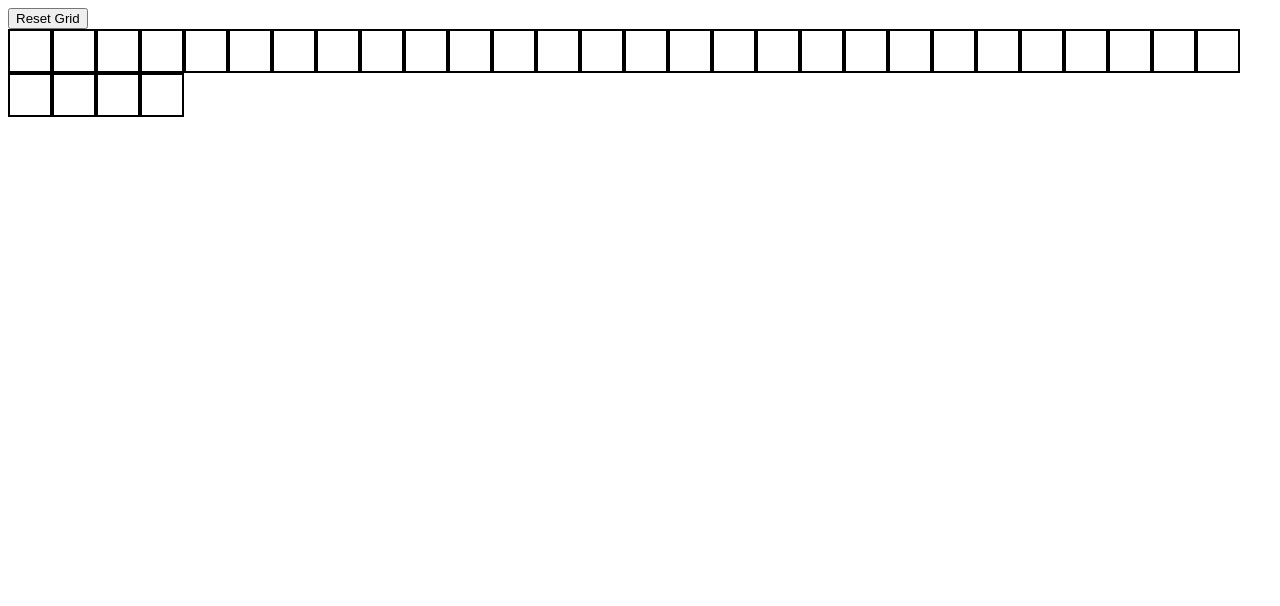
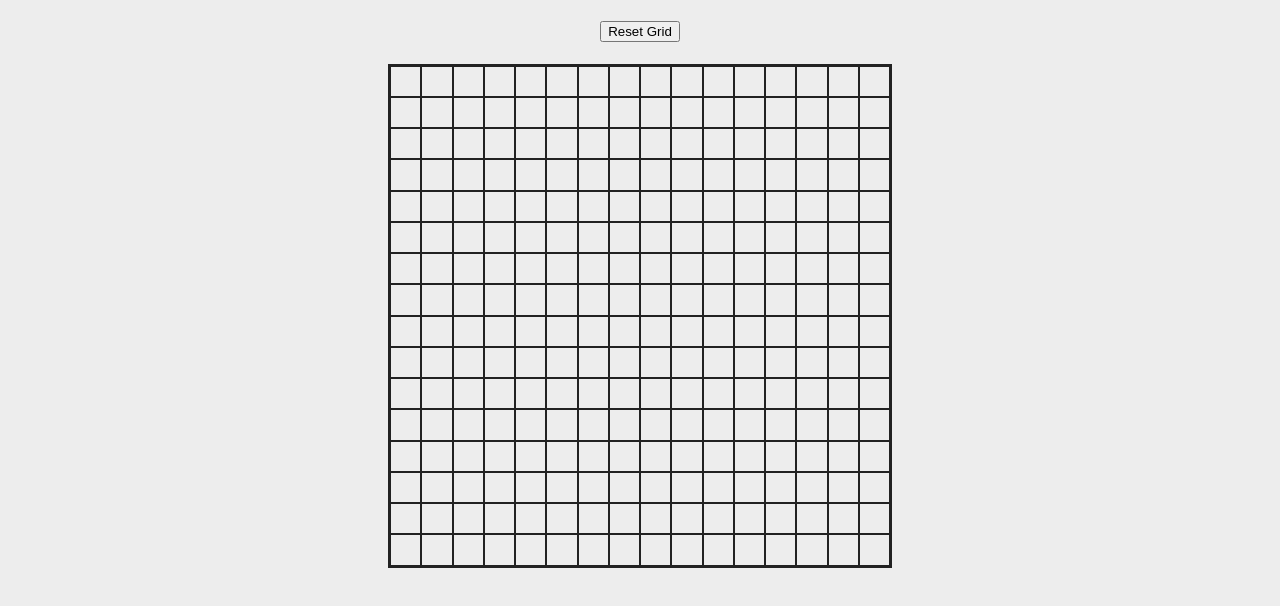
Before and after one commit to Tadiaush/etch-a-sketch, a plain HTML site: page index.html in a window 1280 px wide. Drawn offline with Linux system fonts and the light colour scheme.

Commit message:
Adding updated version.

```diff
--- a/index.html
+++ b/index.html
@@ -1,17 +1,20 @@
 <!DOCTYPE html>
-<html>
+<html lang="en">
 
 <head>
+    <meta charset="UTF-8" />
+    <meta name="viewport" content="width=device-width, initial-scale=1.0" />
     <link rel="stylesheet" href="style.css">
 </head>
 
-<div id="main-container" class="container">
-    <button id="reset">Reset Grid</button>
-    <div id="grid-container" class="grid"></div>
-</div>
+<body>
+    <div id="main-container" class="container">
+        <button id="reset">Reset Grid</button>
+        <div id="grid-container" class="grid"></div>
+    </div>
 
-<body>
-    <script type="text/javascript" src="script.js"></script>
+
+    <script src="script.js"></script>
 </body>
 
 </html>
--- a/script.js
+++ b/script.js
@@ -1,25 +1,24 @@
 const gridContainer = document.querySelector("#grid-container");
 const resetButton = document.querySelector('#reset');
 
-window.addEventListener('load',setDefaultGrid);
-resetButton.addEventListener('click',resetGrid);
+window.addEventListener('load', setDefaultGrid);
+resetButton.addEventListener('click', resetGrid);
 
-function setDefaultGrid(){
+function setDefaultGrid() {
     setGrideSize(16);
     createGrid(16);
 
 }
 
-function setGrideSize(size){
+function setGrideSize(size) {
     gridContainer.style.gridTemplateColumns = `repeat(${size}, 1fr)`;
 }
 
 function createGrid(size) {
     console.log('starting createGrid');
-        for (let index = 0; index < (size * 2); index++) {
+    for (let index = 0; index < (size * size); index++) {
         const gridElement = document.createElement('div');
         gridElement.classList.add('grid-element');
-
         gridContainer.appendChild(gridElement);
     }
 
@@ -28,13 +27,27 @@ function createGrid(size) {
 }
 
 function colorGrid() {
-
-    this.style.backgroundColor = 'black';
+    let randomColor = '#' + ((1 << 24) * Math.random() | 0).toString(16);
+    if (this.style.backgroundColor === '') {
+        this.style.backgroundColor = randomColor;
+    }
 }
 
-function resetGrid(){
+function resetGrid() {
     const divArray = Array.from(gridContainer.childNodes);
     divArray.forEach(divElement => divElement.parentNode.removeChild(divElement));
+    newGrid();
+}
 
+function newGrid() {
+    let gridSize = prompt("Enter value of the Grid: (possible value between 0 and 100)");
+
+    if (gridSize > 0 && gridSize <= 100 && Number.isInteger(parseInt(gridSize))) {
+        setGrideSize(gridSize);
+        createGrid(gridSize);
+    } else {
+        alert('The number is not in between 1 and 100');
         setDefaultGrid();
     }
+
+}
--- a/style.css
+++ b/style.css
@@ -1,13 +1,110 @@
-.grid-element{
+/* .grid-element{
     float: left;
     clear: right;
     padding: 20px;
     border: 2px solid black;
-    /* margin: 2%; */
     box-sizing: border-box;
+    border: 1px solid var(--border);
+    background-color: var(--background);
 }
 
 .grid-container {
     display: grid;
-    grid-template-columns: auto auto auto auto;
-}
+    max-width: 500px;
+    max-height: 500px;
+    margin: 2rem auto;
+    border: 2px solid var(--border);
+    grid-template-columns: 16px, 1fr;
+} */
+
+:root {
+    --title: #333;
+    --background: #ededed;
+    --button-border: #333;
+    --button: #555;
+    --button-hover: #444;
+    --button-active: #333;
+    --border: #222;
+  }
+
+  /* *,
+  *::before,
+  *::after {
+    box-sizing: border-box;
+    padding: 0;
+    margin: 0;
+  } */
+
+  html {
+    font-family: "Roboto", sans-serif;
+    font-size: 62.5%;
+    line-height: 1.6;
+  }
+
+  body {
+    background-color: var(--background);
+    font-size: 1.6rem;
+    text-align: center;
+  }
+
+  /* header {
+    margin-top: 3rem;
+    padding: 2rem;
+    font-size: 3.2rem;
+  } */
+
+  /* h1 {
+    line-height: 1.2;
+  } */
+
+  /* .title {
+    color: var(--title);
+  } */
+
+  .container {
+    padding: 1rem;
+  }
+
+  /* .button {
+    padding: 1rem;
+    margin: 1rem;
+    border-radius: 6px;
+    border: 2px solid var(--button-border);
+    background-color: var(--button);
+    color: var(--background);
+    font-family: inherit;
+    font-size: 1.6rem;
+    outline: none;
+  } */
+
+  /* .button:hover {
+    background-color: var(--button-hover);
+  }
+
+  .button:active {
+    background-color: var(--button-active);
+  } */
+
+  .grid {
+    display: grid;
+    max-width: 500px;
+    min-height: 500px;
+    margin: 2rem auto;
+    border: 2px solid var(--border);
+  }
+
+  .grid-element {
+    border: 1px solid var(--border);
+    background-color: var(--background);
+  }
+
+  @media (max-width: 450px) {
+    header {
+      font-size: 2.4rem;
+    }
+
+    .grid {
+      max-width: 300px;
+      min-height: 300px;
+    }
+  }
```
Lines whose indentation alone changed are shown as unchanged.
